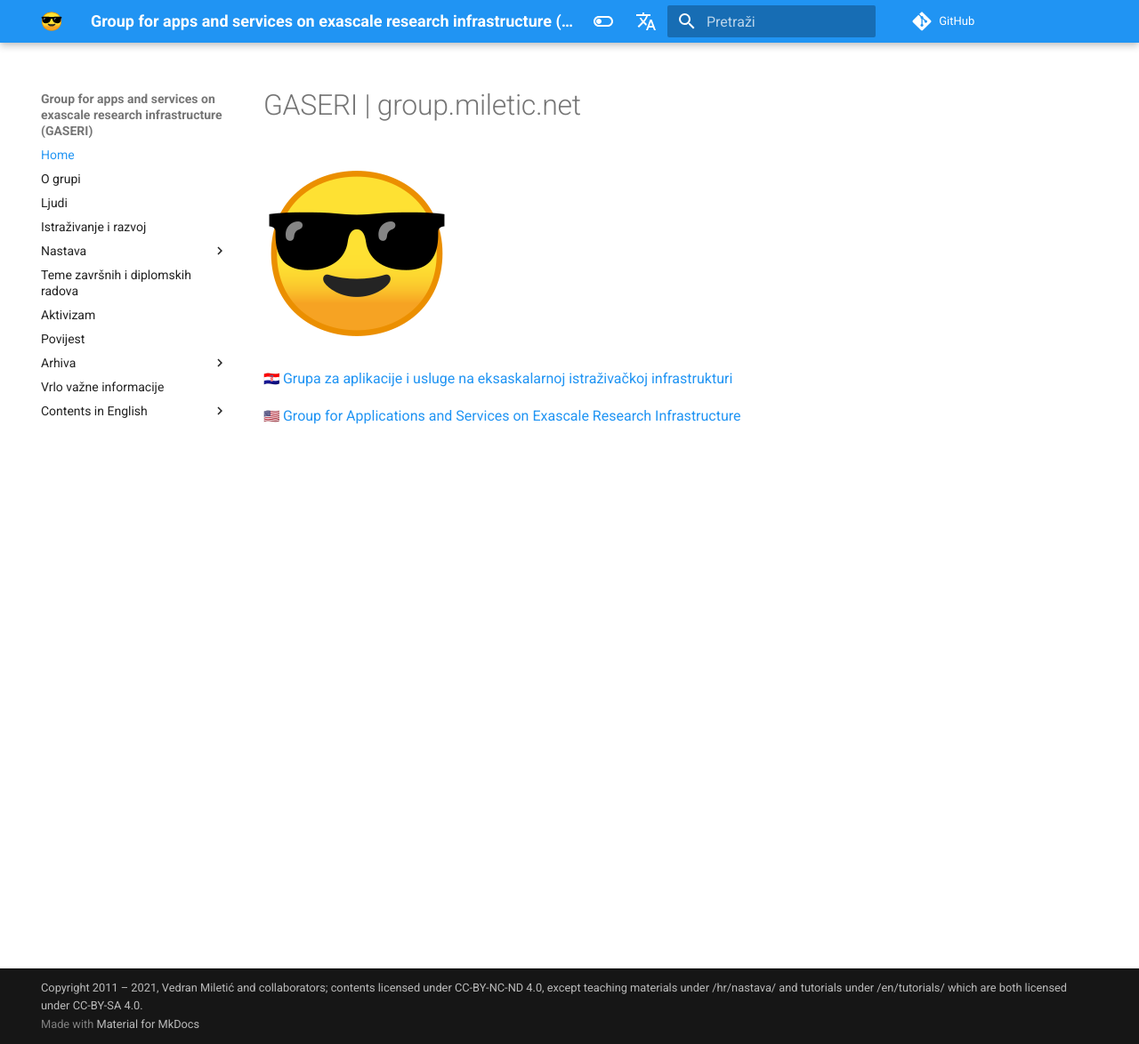
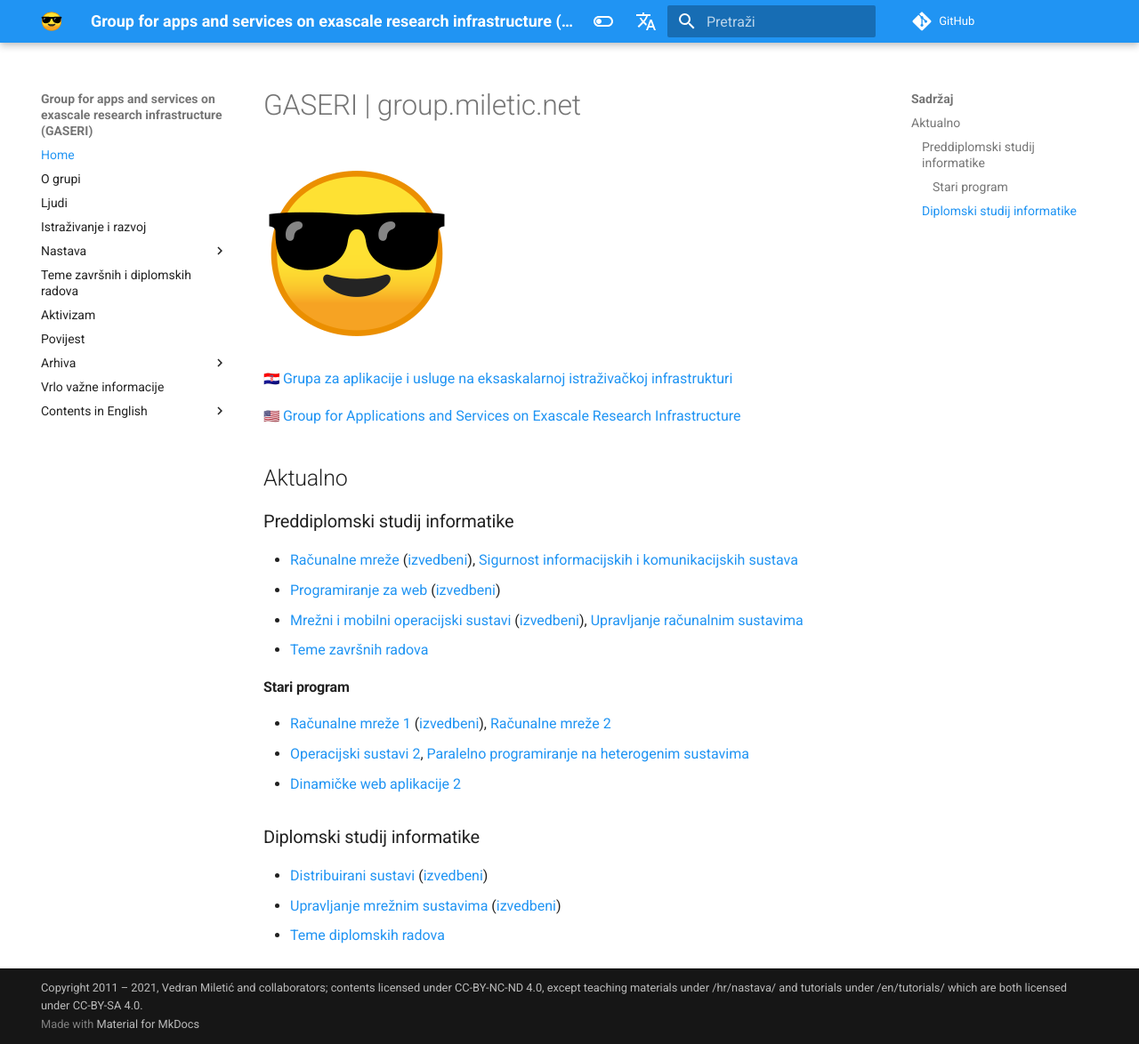
Before and after one commit to gaseri/website, an MkDocs documentation site: the page built from docs/index.md, in a window 1280 px wide and 1174 px high. Shown: the whole window at 89% size. Built offline with MkDocs 1.6.1 and Material for MkDocs 9.7.7, drawn with Linux system fonts in a browser that asks for light colours; emoji names are drawn with the system emoji font; comment, search, counter and statistics services are not loaded.

Commit message:
Listed current courses on the front page

```diff
--- a/docs/index.md
+++ b/docs/index.md
@@ -5,3 +5,24 @@
 :flag_hr: [Grupa za aplikacije i usluge na eksaskalarnoj istraživačkoj infrastrukturi](hr/index.md)
 
 :flag_us: [Group for Applications and Services on Exascale Research Infrastructure](en/index.md)
+
+## Aktualno
+
+### Preddiplomski studij informatike
+
+- [Računalne mreže](hr/nastava/kolegiji/RM.md) ([izvedbeni](hr/nastava/izvedbeni/2021-2022/RM.md)), [Sigurnost informacijskih i komunikacijskih sustava](hr/nastava/kolegiji/SIKS.md)
+- [Programiranje za web](hr/nastava/kolegiji/PW.md) ([izvedbeni](hr/nastava/izvedbeni/2021-2022/PW.md))
+- [Mrežni i mobilni operacijski sustavi](hr/nastava/kolegiji/MMOS.md) ([izvedbeni](hr/nastava/izvedbeni/2021-2022/MMOS.md)), [Upravljanje računalnim sustavima](hr/nastava/kolegiji/URS.md)
+- [Teme završnih radova](hr/teme-zavrsnih-i-diplomskih-radova.md)
+
+#### Stari program
+
+- [Računalne mreže 1](hr/nastava/kolegiji/RM1.md) ([izvedbeni](hr/nastava/izvedbeni/2021-2022/RM1.md)), [Računalne mreže 2](hr/nastava/kolegiji/RM2.md)
+- [Operacijski sustavi 2](hr/nastava/kolegiji/OS2.md), [Paralelno programiranje na heterogenim sustavima](hr/nastava/kolegiji/PPHS.md)
+- [Dinamičke web aplikacije 2](hr/nastava/kolegiji/DWA2.md)
+
+### Diplomski studij informatike
+
+- [Distribuirani sustavi](hr/nastava/kolegiji/DS.md) ([izvedbeni](hr/nastava/izvedbeni/2021-2022/DS.md))
+- [Upravljanje mrežnim sustavima](hr/nastava/kolegiji/UMS.md) ([izvedbeni](hr/nastava/izvedbeni/2021-2022/UMS.md))
+- [Teme diplomskih radova](hr/teme-zavrsnih-i-diplomskih-radova.md)
```
